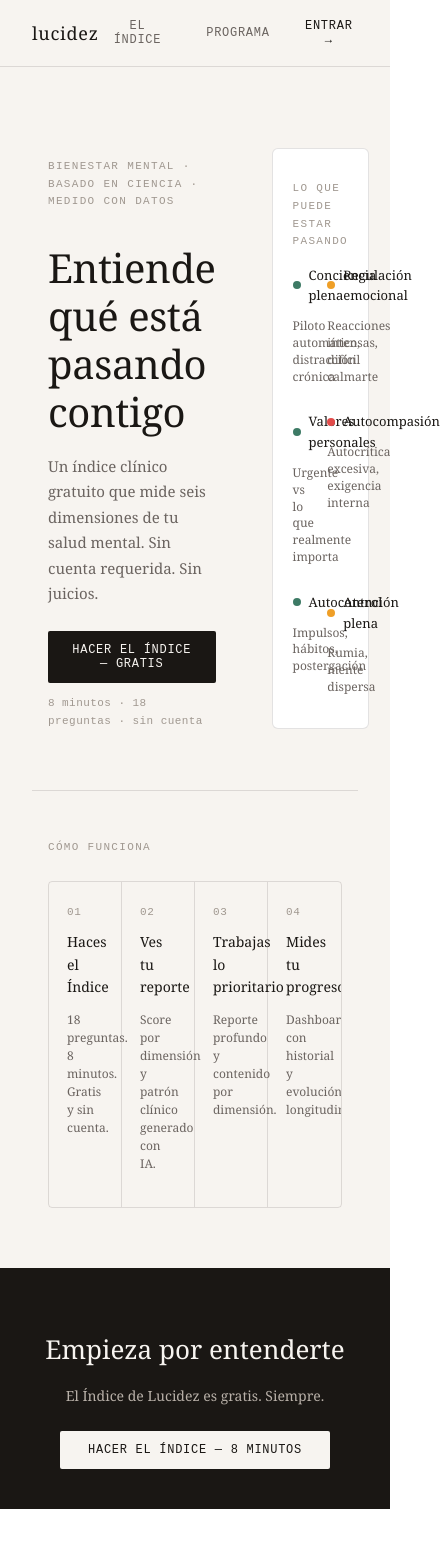
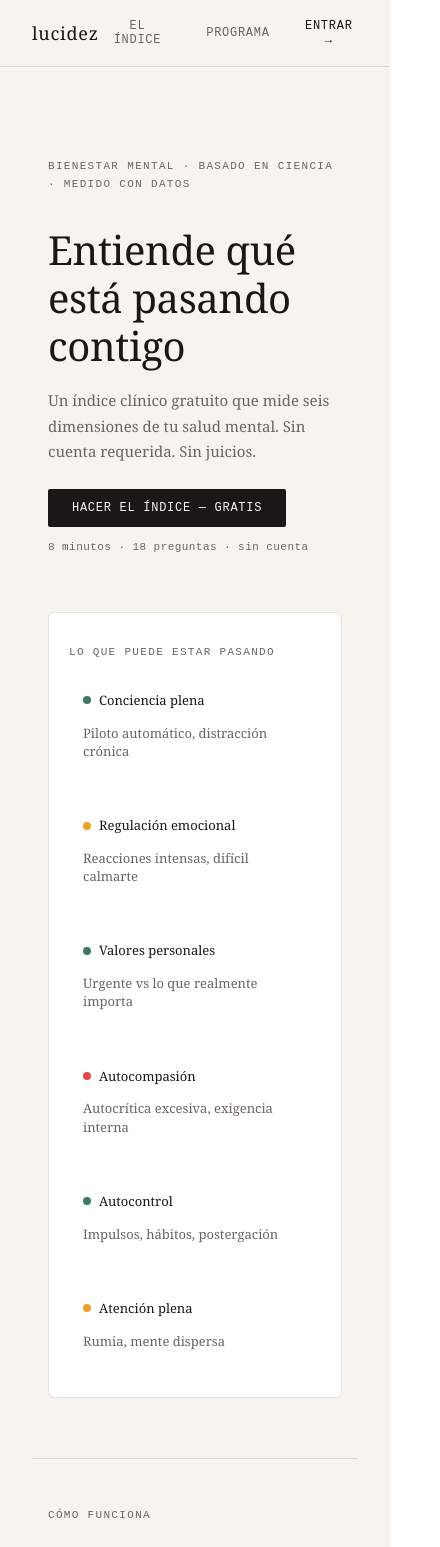
Before and after one commit to jorgeprax-dev/lucidez-web, a React (Vite) app: page / in a window 390 px wide. Shown: the top 1547 px of the page, 440 px wide, since content can reach past the window. Before the commit the page ends 1509 px from the top, so only its background shows below. Built offline with nearby package versions, Linux system fonts and the light colour scheme; no server answers.

Commit message:
fix contraste textos home, responsive hero y pasos en móvil

```diff
--- a/src/Home.jsx
+++ b/src/Home.jsx
@@ -1,3 +1,4 @@
+import { useEffect, useState } from "react";
 import { useNavigate } from "react-router-dom";
 
 const colors = {
@@ -5,7 +6,7 @@ const colors = {
   creamDark: "#ede9e3",
   ink: "#1a1714",
   inkMuted: "#6b6460",
-  inkFaint: "#a09890",
+  inkFaint: "#6b6460",
   border: "rgba(26,23,20,0.12)",
 };
 
@@ -27,8 +28,17 @@ const steps = [
 
 export default function Home() {
   const navigate = useNavigate();
+  const [windowWidth, setWindowWidth] = useState(window.innerWidth);
   const mono = "'Courier New', monospace";
   const serif = "Georgia, 'Times New Roman', serif";
+
+  useEffect(() => {
+    const onResize = () => setWindowWidth(window.innerWidth);
+    window.addEventListener("resize", onResize);
+    return () => window.removeEventListener("resize", onResize);
+  }, []);
+
+  const isMobile = windowWidth < 768;
 
   return (
     <div style={{ background: colors.cream, minHeight: "100vh", fontFamily: serif, color: colors.ink, fontSize: 15, lineHeight: 1.6 }}>
@@ -42,7 +52,7 @@ export default function Home() {
       </nav>
 
       <section style={{ maxWidth: 1100, margin: "0 auto", padding: "80px 48px 60px" }}>
-        <div style={{ display: "grid", gridTemplateColumns: "1fr 1fr", gap: 56, alignItems: "center" }}>
+        <div style={{ display: "grid", gridTemplateColumns: isMobile ? "1fr" : "1fr 1fr", gap: 56, alignItems: "center" }}>
           <div>
             <p style={{ fontFamily: mono, fontSize: 11, letterSpacing: "0.12em", textTransform: "uppercase", color: colors.inkFaint, marginBottom: 24 }}>
               Bienestar mental · Basado en ciencia · Medido con datos
@@ -65,14 +75,14 @@ export default function Home() {
             <p style={{ fontFamily: mono, fontSize: 11, letterSpacing: "0.12em", textTransform: "uppercase", color: colors.inkFaint, marginBottom: 14 }}>
               Lo que puede estar pasando
             </p>
-            <div style={{ display: "grid", gridTemplateColumns: "1fr 1fr", gap: 14 }}>
+            <div style={{ display: "grid", gridTemplateColumns: "repeat(auto-fit, minmax(140px, 1fr))", gap: 14 }}>
               {dims.map((d) => (
-                <div key={d.name} style={{ minWidth: 0 }}>
+                <div key={d.name} style={{ minWidth: 0, padding: 14 }}>
                   <div style={{ display: "flex", alignItems: "center", gap: 8, marginBottom: 6 }}>
                     <div style={{ width: 8, height: 8, borderRadius: "50%", background: d.color, flexShrink: 0 }} />
                     <div style={{ fontSize: 13, fontWeight: "normal", color: colors.ink }}>{d.name}</div>
                   </div>
-                  <p style={{ fontSize: 12, color: colors.inkMuted, lineHeight: 1.4 }}>{d.desc}</p>
+                  <p style={{ fontSize: 13, color: colors.inkMuted, lineHeight: 1.4 }}>{d.desc}</p>
                 </div>
               ))}
             </div>
@@ -86,7 +96,7 @@ export default function Home() {
         <p style={{ fontFamily: mono, fontSize: 11, letterSpacing: "0.12em", textTransform: "uppercase", color: colors.inkFaint, marginBottom: 24 }}>
           Cómo funciona
         </p>
-        <div style={{ display: "grid", gridTemplateColumns: "repeat(4, minmax(0, 1fr))", border: `0.5px solid ${colors.border}`, borderRadius: 4, overflow: "hidden" }}>
+        <div style={{ display: "grid", gridTemplateColumns: "repeat(auto-fit, minmax(130px, 1fr))", border: `0.5px solid ${colors.border}`, borderRadius: 4, overflow: "hidden" }}>
           {steps.map((s, i) => (
             <div key={s.num} style={{ padding: "22px 18px", borderRight: i < steps.length - 1 ? `0.5px solid ${colors.border}` : "none" }}>
               <div style={{ fontFamily: mono, fontSize: 11, color: colors.inkFaint, letterSpacing: "0.06em", marginBottom: 10 }}>{s.num}</div>
```
